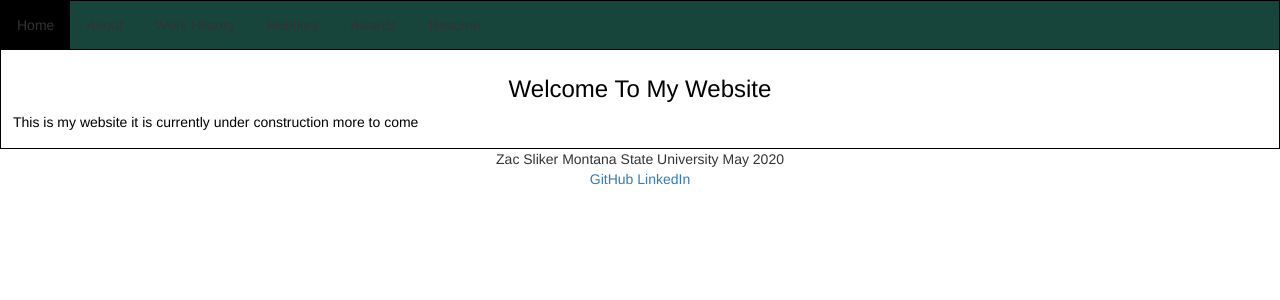
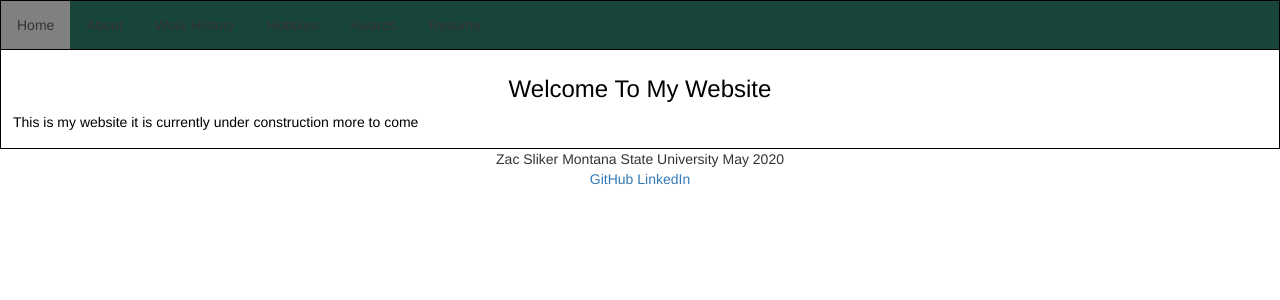
Before and after one commit to Trotsky88/Trotsky88.github.io, a PHP site: page / in a window 1280 px wide. Shown: the top 300 px of the page. Run offline with PHP 8.4, Linux system fonts and the light colour scheme.

Commit message:
Update styles.css

```diff
--- a/CSS/styles.css
+++ b/CSS/styles.css
@@ -60,7 +60,7 @@ header {
 
 /* Create an active/current tablink class */
 .tab button.active {
-  background-color: black;
+  background-color: grey;
 }
 
 /* Style the tab content */
```
